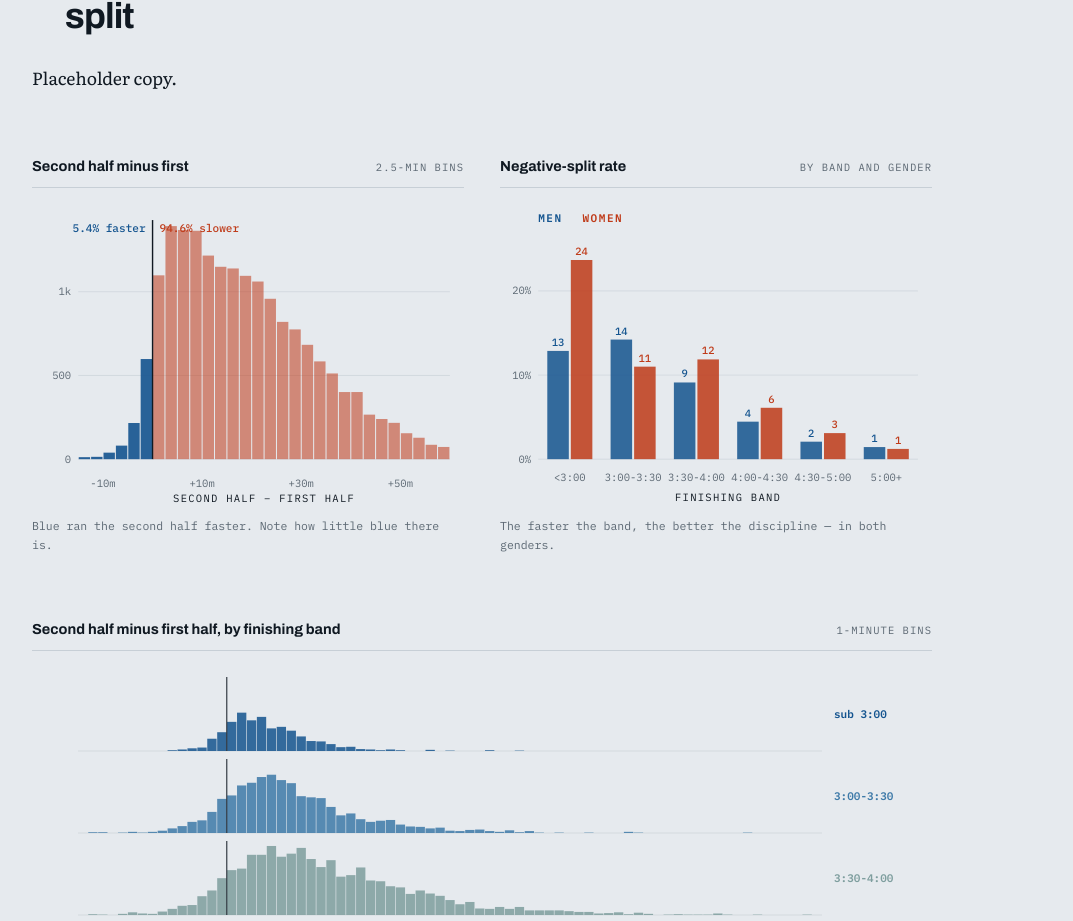
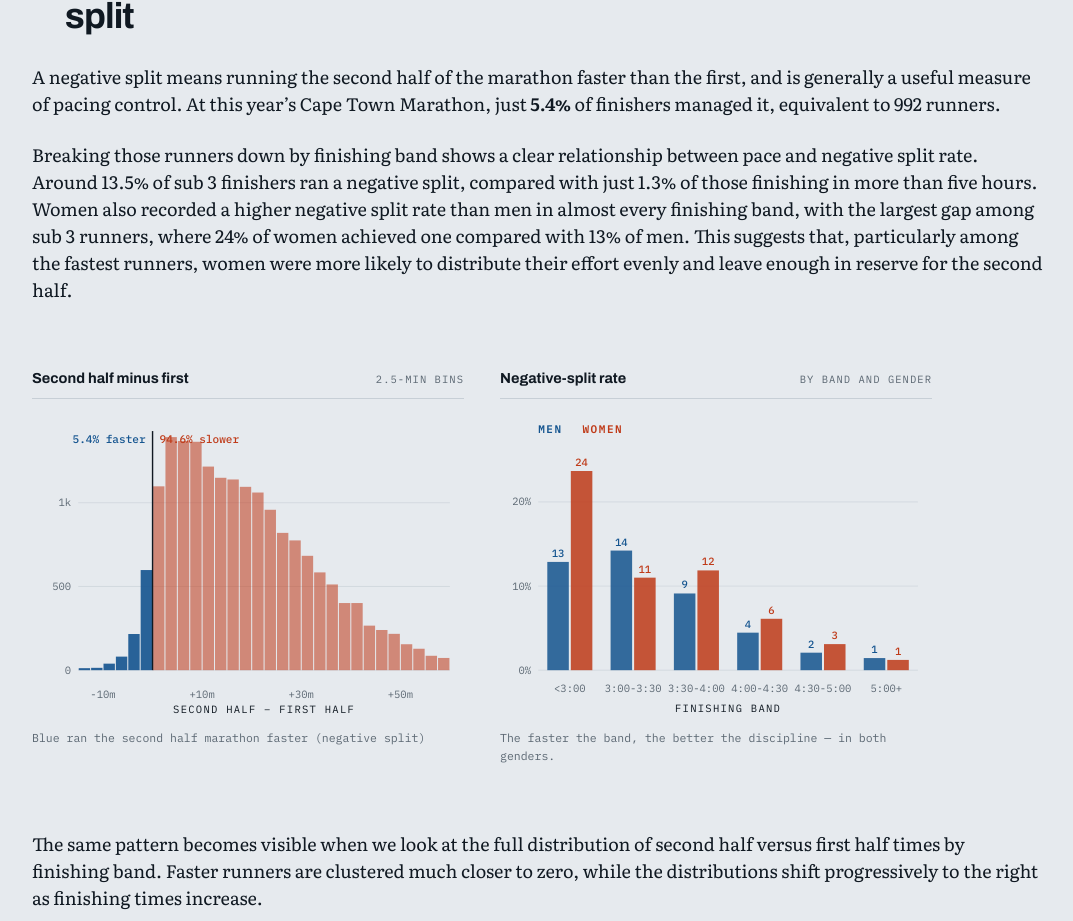
Before and after one commit to a-craker/cpt-marathon-26, a React (Vite) app: page / in a window 1280 px wide. Shown: the part 10566-11487 px from the top of the page, without its empty margins (102-1175 px from the left). Built offline with nearby package versions, Linux system fonts and the light colour scheme.

Commit message:
continuing write up

```diff
--- a/src/App.jsx
+++ b/src/App.jsx
@@ -281,15 +281,24 @@ export default function App() {
         </Section>
 
         <Section id="splits" num="06" title="Most runners positive-split">
-          <p className="max-w-[646px]">Placeholder copy.</p>
+          <p className="text-[18px] leading-normal max-w-none mb-6">
+          A negative split means running the second half of the marathon faster than the first, and is generally a useful measure of pacing control. At this year’s Cape Town Marathon,
+          just <strong>5.4%</strong> of finishers managed it, equivalent to 992 runners.
+          </p>
 
+          <p className="text-[18px] leading-normal max-w-none mb-6">
+          Breaking those runners down by finishing band shows a clear relationship between pace and negative split rate. Around 13.5% of sub 3 finishers ran a negative split, compared with
+          just 1.3% of those finishing in more than five hours. Women also recorded a higher negative split rate than men in almost every finishing band, with the largest gap among sub 3 runners,
+          where 24% of women achieved one compared with 13% of men. This suggests that, particularly among the fastest runners, women were more likely to distribute their effort evenly and leave
+          enough in reserve for the second half.
+          </p>
 
         <div className="grid grid-cols-1 sm:grid-cols-2 gap-9 max-w-[900px] my-8">
 
           <Figure
             title="Second half minus first"
             meta="2.5-min bins"
-            caption="Blue ran the second half faster. Note how little blue there is."
+            caption="Blue ran the second half marathon faster (negative split)"
           >
             <SplitDifferential />
           </Figure>
@@ -301,13 +310,25 @@ export default function App() {
             <NegSplitRate />
           </Figure>
         </div>
-                  <Figure full
+
+          <p className="text-[18px] leading-normal max-w-none mb-6">
+          The same pattern becomes visible when we look at the full distribution of second half versus first half times by finishing band. Faster runners are clustered much closer to zero,
+          while the distributions shift progressively to the right as finishing times increase.
+          </p>
+
+          <Figure full
             title="Second half minus first half, by finishing band"
             meta="1-minute bins"
             caption="Everything right of the vertical line is a positive split. The distribution both widens and shifts right as the bands slow."
           >
             <PositiveSplitByBand />
           </Figure>
+
+          <p className="text-[18px] leading-normal max-w-none mb-6">
+          The difference is easiest to see in how each group reaches the finish. Sub 3 runners tend to stay close to their first half pace, with only a modest slowdown for most of them. However, when we look further down the field, by the 5:00+ band
+          many runners are giving away 20 to 30 minutes in the second half, and the spread is far wider. Faster finishing groups lose less time, while the slower groups experience a much more varied second half.
+          </p>
+
         </Section>
 
         <Section id="method" num="08" title="Methods & Caveats">
```
